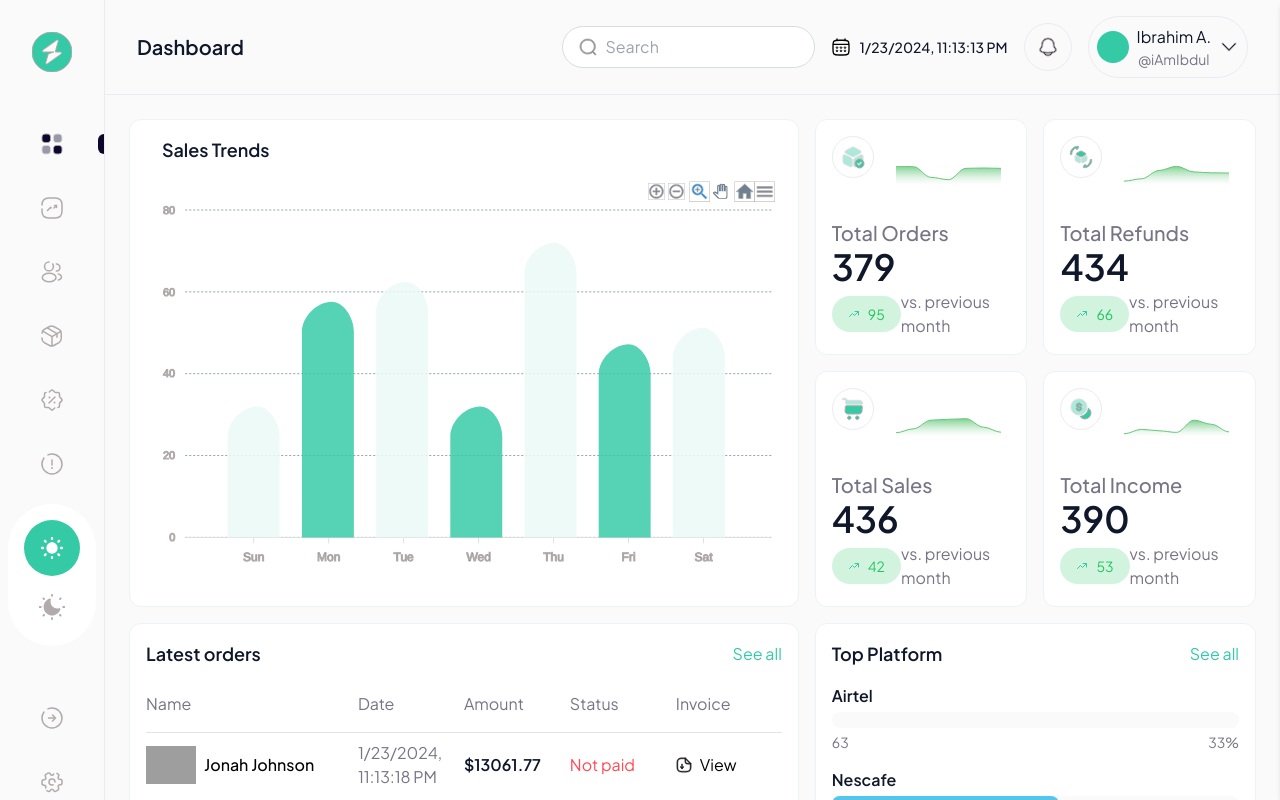
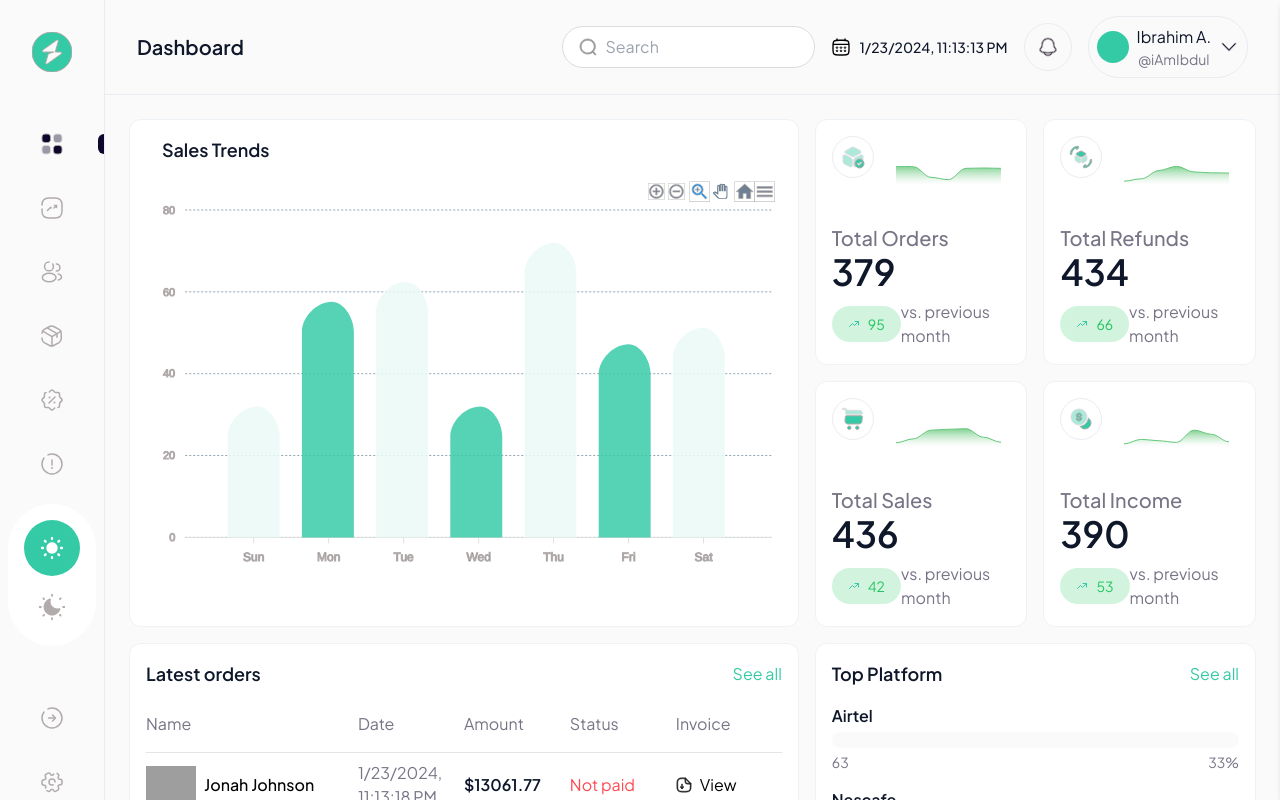
Before and after one commit to ibdul/geegpay-challenge, a SvelteKit app: page / in a window 1280 px wide. Shown: the top 800 px of the page. Built offline with nearby package versions, Linux system fonts and the light colour scheme; grey boxes are pictures that could not be loaded.

Commit message:
add gap in summary component

```diff
--- a/src/components/SummaryCard.svelte
+++ b/src/components/SummaryCard.svelte
@@ -93,7 +93,7 @@
   });
 </script>
 
-<div class="card flex flex-col justify-between">
+<div class="card flex flex-col justify-between gap-2">
   <div class="flex justify-between items-start">
     <div
       class="p-2 aspect-square w-12 grid place-items-center border border-color rounded-full"
```
